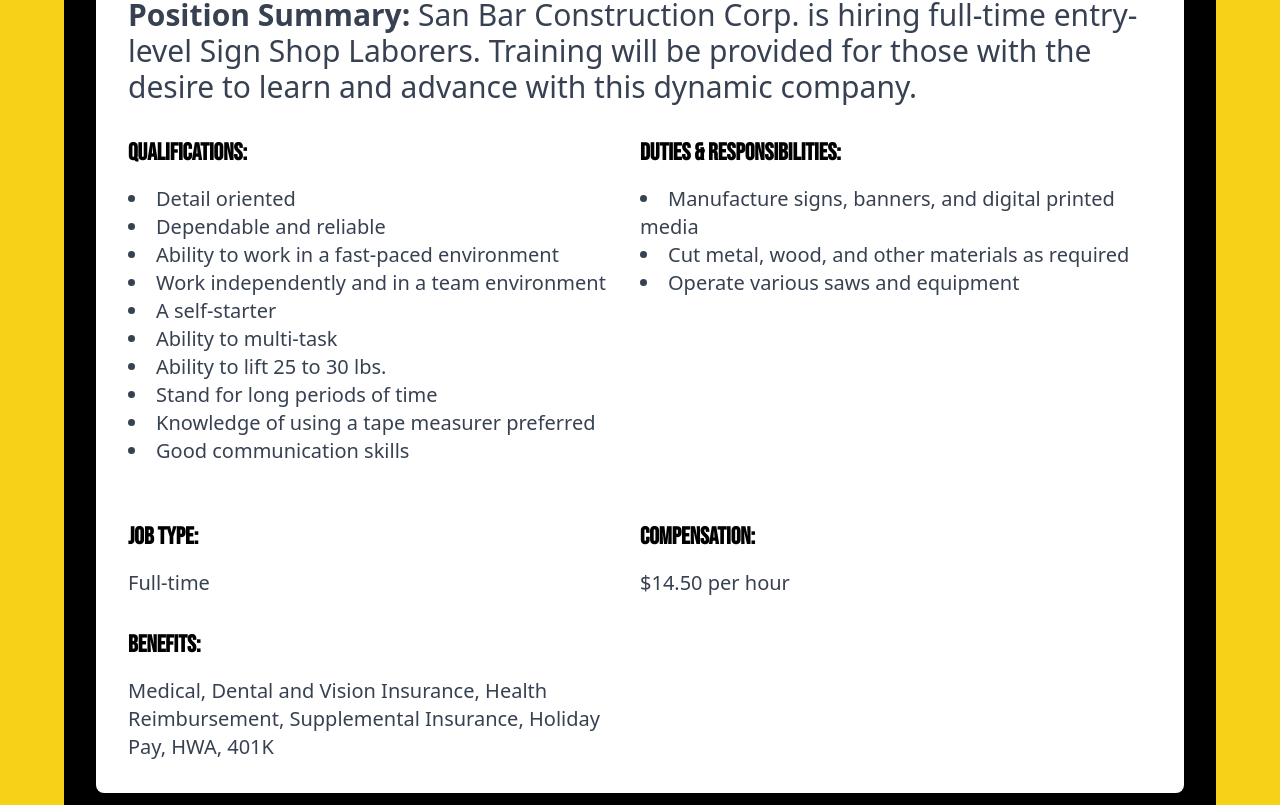
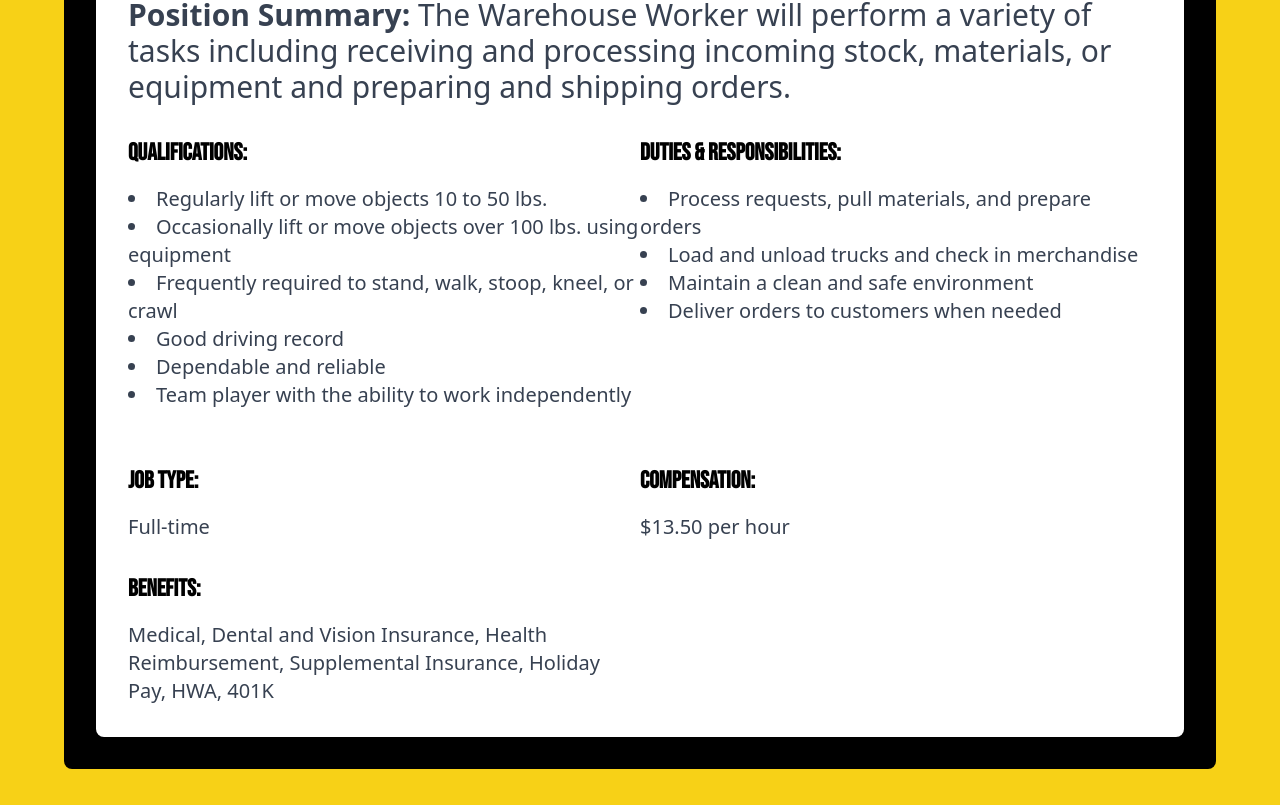
Before and after one commit to JoedyMcconn/SANBARCC, a Next.js app in the folder frontend/: page /job-opportunities in a window 1280 px wide. Shown: the part 5455-6260 px from the top of the page. Built offline with nearby package versions, Linux system fonts and the light colour scheme.

Commit message:
fixed job positions

```diff
--- a/frontend/src/app/job-opportunities/page.tsx
+++ b/frontend/src/app/job-opportunities/page.tsx
@@ -200,31 +200,31 @@ export default function JobOpportunities() {
                 benefits="Medical, Dental and Vision Insurance, Health Reimbursement, Supplemental Insurance, Holiday Pay, HWA, 401K"
             />
 
-            <JobPosition
-                title="Sign Shop Laborer - Entry Level"
-                icon={<FaSign />}
-                summary="San Bar Construction Corp. is hiring full-time entry-level Sign Shop Laborers. Training will be provided for those with the desire to learn and advance with this dynamic company."
-                qualifications={[
-                    "Detail oriented",
-                    "Dependable and reliable",
-                    "Ability to work in a fast-paced environment",
-                    "Work independently and in a team environment",
-                    "A self-starter",
-                    "Ability to multi-task",
-                    "Ability to lift 25 to 30 lbs.",
-                    "Stand for long periods of time",
-                    "Knowledge of using a tape measurer preferred",
-                    "Good communication skills"
-                ]}
-                responsibilities={[
-                    "Manufacture signs, banners, and digital printed media",
-                    "Cut metal, wood, and other materials as required",
-                    "Operate various saws and equipment"
-                ]}
-                jobType="Full-time"
-                compensation="$14.50 per hour"
-                benefits="Medical, Dental and Vision Insurance, Health Reimbursement, Supplemental Insurance, Holiday Pay, HWA, 401K"
-            />
+            {/*<JobPosition*/}
+            {/*    title="Sign Shop Laborer - Entry Level"*/}
+            {/*    icon={<FaSign />}*/}
+            {/*    summary="San Bar Construction Corp. is hiring full-time entry-level Sign Shop Laborers. Training will be provided for those with the desire to learn and advance with this dynamic company."*/}
+            {/*    qualifications={[*/}
+            {/*        "Detail oriented",*/}
+            {/*        "Dependable and reliable",*/}
+            {/*        "Ability to work in a fast-paced environment",*/}
+            {/*        "Work independently and in a team environment",*/}
+            {/*        "A self-starter",*/}
+            {/*        "Ability to multi-task",*/}
+            {/*        "Ability to lift 25 to 30 lbs.",*/}
+            {/*        "Stand for long periods of time",*/}
+            {/*        "Knowledge of using a tape measurer preferred",*/}
+            {/*        "Good communication skills"*/}
+            {/*    ]}*/}
+            {/*    responsibilities={[*/}
+            {/*        "Manufacture signs, banners, and digital printed media",*/}
+            {/*        "Cut metal, wood, and other materials as required",*/}
+            {/*        "Operate various saws and equipment"*/}
+            {/*    ]}*/}
+            {/*    jobType="Full-time"*/}
+            {/*    compensation="$14.50 per hour"*/}
+            {/*    benefits="Medical, Dental and Vision Insurance, Health Reimbursement, Supplemental Insurance, Holiday Pay, HWA, 401K"*/}
+            {/*/>*/}
 
             <JobPosition
                 title="Warehouse Worker"
@@ -274,29 +274,29 @@ export default function JobOpportunities() {
                 benefits="Medical, Dental and Vision Insurance, Health Reimbursement, Supplemental Insurance, Holiday Pay, HWA, 401K"
             />
 
-            <JobPosition
-                title="Field Technician/Laborer"
-                icon={<FaTools />}
-                summary="The Field Technician/Laborer will work on preparing and executing projects professionally, including loading and unloading materials, operating equipment, and basic maintenance."
-                qualifications={[
-                    "1-2 years of road construction experience preferred",
-                    "Possess a CDL preferred",
-                    "Experience operating construction equipment",
-                    "Ability to travel 100% of the time",
-                    "Ability to lift up to 75 lbs. for extended periods",
-                    "Flexible and adaptable to change"
-                ]}
-                responsibilities={[
-                    "Transport materials and equipment to job sites",
-                    "Perform maintenance of equipment",
-                    "Safely operate tools and machinery",
-                    "Maintain cleanliness of job sites",
-                    "Read and execute plans for layout marks"
-                ]}
-                jobType="Full-time"
-                compensation="Dependent on Project"
-                benefits="Medical, Dental and Vision Insurance, Health Reimbursement, Supplemental Insurance, Holiday Pay, HWA, 401K"
-            />
+            {/*<JobPosition*/}
+            {/*    title="Field Technician/Laborer"*/}
+            {/*    icon={<FaTools />}*/}
+            {/*    summary="The Field Technician/Laborer will work on preparing and executing projects professionally, including loading and unloading materials, operating equipment, and basic maintenance."*/}
+            {/*    qualifications={[*/}
+            {/*        "1-2 years of road construction experience preferred",*/}
+            {/*        "Possess a CDL preferred",*/}
+            {/*        "Experience operating construction equipment",*/}
+            {/*        "Ability to travel 100% of the time",*/}
+            {/*        "Ability to lift up to 75 lbs. for extended periods",*/}
+            {/*        "Flexible and adaptable to change"*/}
+            {/*    ]}*/}
+            {/*    responsibilities={[*/}
+            {/*        "Transport materials and equipment to job sites",*/}
+            {/*        "Perform maintenance of equipment",*/}
+            {/*        "Safely operate tools and machinery",*/}
+            {/*        "Maintain cleanliness of job sites",*/}
+            {/*        "Read and execute plans for layout marks"*/}
+            {/*    ]}*/}
+            {/*    jobType="Full-time"*/}
+            {/*    compensation="Dependent on Project"*/}
+            {/*    benefits="Medical, Dental and Vision Insurance, Health Reimbursement, Supplemental Insurance, Holiday Pay, HWA, 401K"*/}
+            {/*/>*/}
         </section>
     );
 }
```
Also changed, not shown: 1 other file (tests, documents, lock files or other folders).
